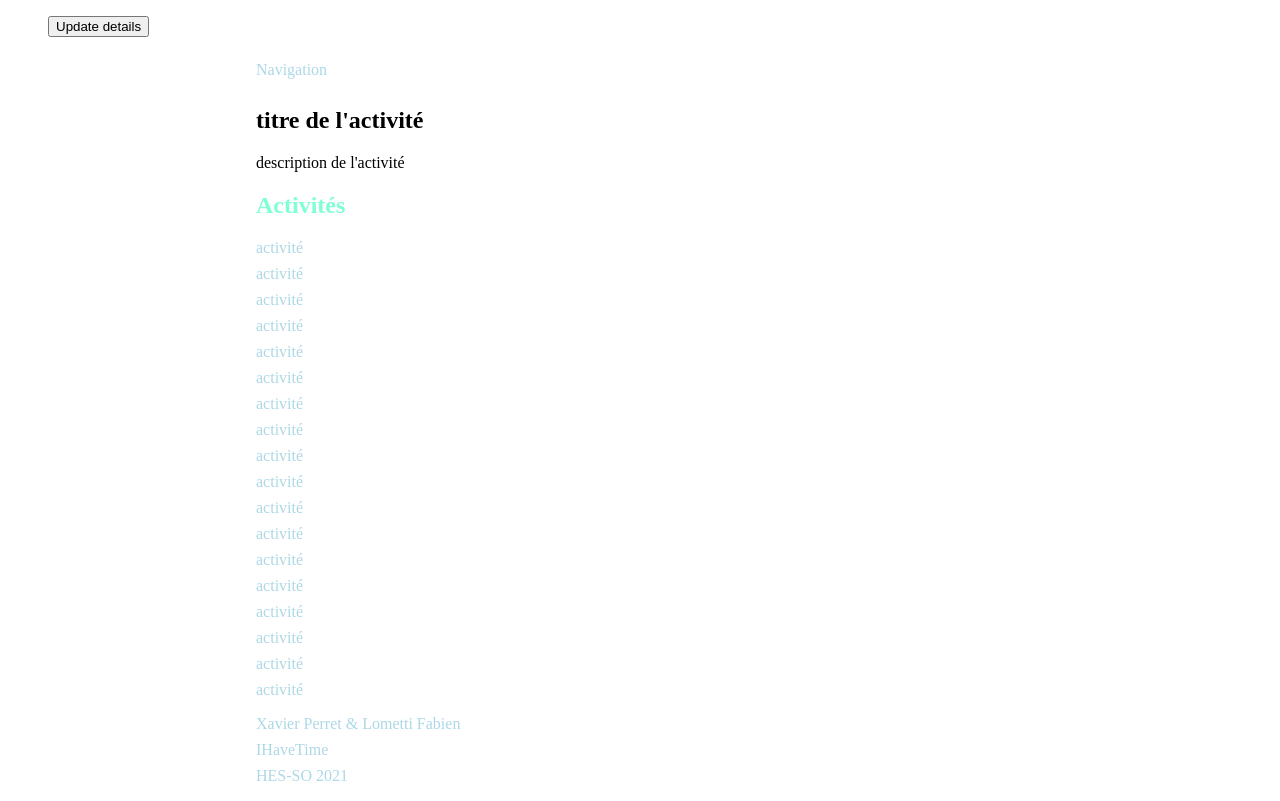
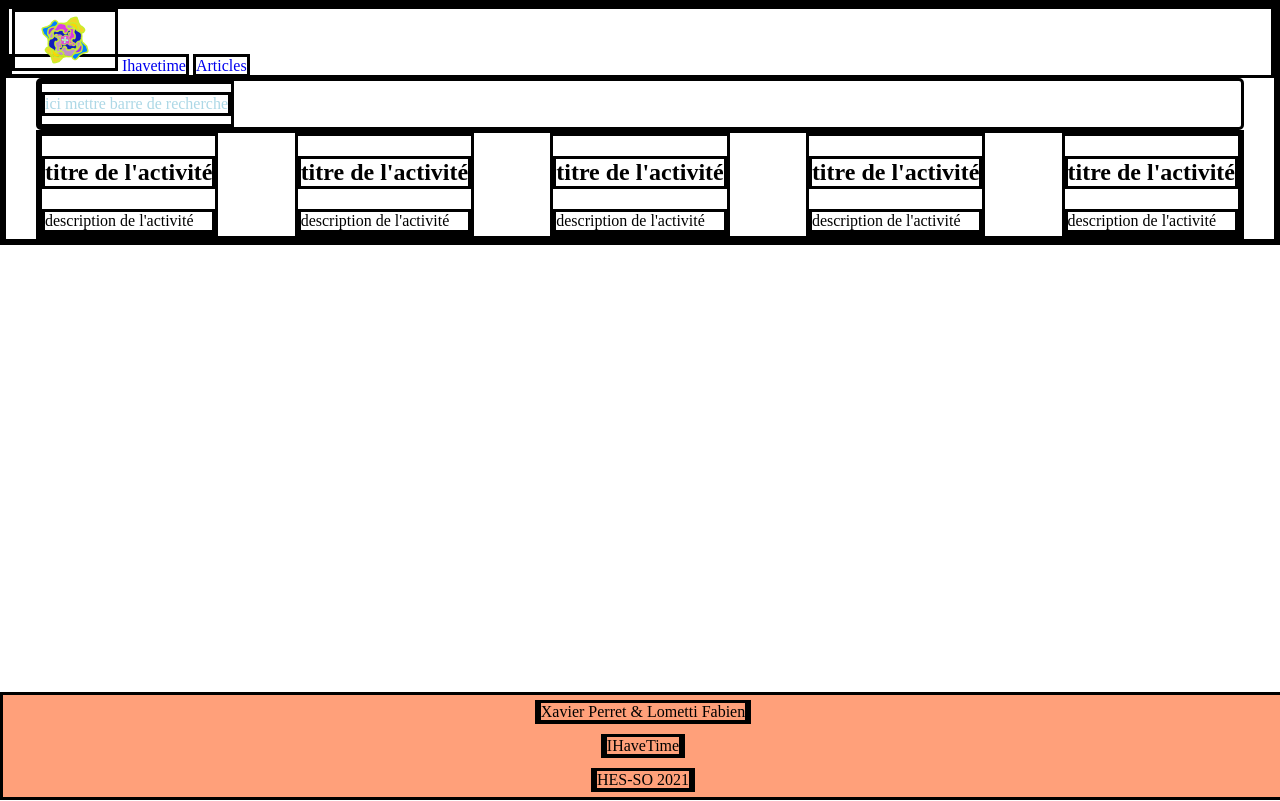
Before and after one commit to xaperret/bored, a plain HTML site: page frontend/index.html in a window 1280 px wide. Drawn offline with Linux system fonts and the light colour scheme.

Commit message:
input flex

```diff
--- a/frontend/index.html
+++ b/frontend/index.html
@@ -1,6 +1,7 @@
 <!DOCTYPE html>
-<html>
-  <head lang="fr">
+<html lang="fr">
+
+<head>
   <meta charset="utf-8">
   <title>Ihavetime</title>
   <meta name="author" content="Fabien Lometti, Xavier Perret">
@@ -8,67 +9,59 @@
 
   <link rel="stylesheet" type="text/css" href="res/css/style.css">
 </head>
+
 <body>
-    <header>
-
-
-      </svg>
-      <dialog id="signIn">
-        <form method="dialog">
-          <label for="idName">Username:</label> <input type="text"
-          id="idName" name="userName">
-          <menu>
-            <button value="cancel">Cancel</button> <button id=
-            "confirmBtn" value="default">Confirm</button>
-          </menu>
-        </form>Sign in or Sign up
-      </dialog>
-      <menu>
-        <button id="updateDetails">Update details</button>
-      </menu>
+  <header id="header">
+    <a href="#home"><img src="res/img/fleurette.png" alt="Art contemporain d'une fleur, logo du site">
+      Ihavetime</a>
+    <a href="article.html">Articles</a>
   </header>
 
   <nav class="container">
     <div class="content">
-        <p>Navigation</p>
+      <p>ici mettre barre de recherche</p>
     </div>
   </nav>
   <main class="container">
-      <div class="activity">
+    <div class="item activity">
       <h2>titre de l'activité</h2>
       <div class="activityDescription">
         description de l'activité
       </div>
     </div>
-      <section class="content">
-        <h1>Activités</h1>
-        <p>activité</p>
-        <p>activité</p>
-        <p>activité</p>
-        <p>activité</p>
-        <p>activité</p>
-        <p>activité</p>
-        <p>activité</p>
-        <p>activité</p>
-        <p>activité</p>
-        <p>activité</p>
-        <p>activité</p>
-        <p>activité</p>
-        <p>activité</p>
-        <p>activité</p>
-        <p>activité</p>
-        <p>activité</p>
-        <p>activité</p>
-        <p>activité</p>
-      </section>
+    <div class="item activity">
+      <h2>titre de l'activité</h2>
+      <div class="activityDescription">
+        description de l'activité
+      </div>
+    </div>
+    <div class="item activity">
+      <h2>titre de l'activité</h2>
+      <div class="activityDescription">
+        description de l'activité
+      </div>
+    </div>
+    <div class="item activity">
+      <h2>titre de l'activité</h2>
+      <div class="activityDescription">
+        description de l'activité
+      </div>
+    </div>
+    <div class="item activity">
+      <h2>titre de l'activité</h2>
+      <div class="activityDescription">
+        description de l'activité
+      </div>
+    </div>
+  </main>
+  <footer class="container_footer">
 
-    </main>
-    <footer>
-      <div class="container">
-        <p>Xavier Perret & Lometti Fabien</p>
-        <p>IHaveTime</p>
-        <p>HES-SO 2021</p>
+    <div class="item_footer"><span>Xavier Perret & Lometti Fabien</span></div>
+    <div class="item_footer"><span>IHaveTime</span></div>
+    <div class="item_footer"><span>HES-SO 2021</span></div>
+
     </div>
   </footer>
 </body>
+
 </html>
--- a/frontend/res/css/style.css
+++ b/frontend/res/css/style.css
@@ -1,28 +1,90 @@
 /* COMMON */
+* {
+  border: 3px black solid;
+}
 
+body{
+  margin:0;
+  padding:0;
+}
 p {
   margin: 8px 0;
+  color: lightblue;
 }
 
-.container {
-  overflow: auto;
-  margin: 0 auto;
-  width: 768px;
+footer {
+  left:0;
+  bottom: 0;
+  min-width: 100vw;
+  position: fixed;
 }
 
 /* HEADER */
+header img { /* icon in header */
+  max-width: 100px;
+  max-height: 100px;
+}
 
-
-
-
+/* NAV */
 nav {
   border-radius: 5px;
   color: rosybrown;
 }
+
+/* MAIN */
+main {
+  display: flex;
+  justify-content: space-between;
+  flex-direction: row;
+}
+
+
+/* LINKS */
+a {
+  text-decoration: none;
+}
+
+/* CLASSES */
+.container {
+  display: flex;
+
+  justify-content: space-between;
+  align-content: center;
+  flex-wrap: wrap;
+  margin: auto 30px;
+}
+
+.container_footer {
+  background-color:lightsalmon;
+  display: flex;
+  flex-direction: column;
+
+}
+.item_footer{
+  margin: 5px auto;
+}
+
 .content {
 
   color:aquamarine;
 }
-p {
-  color: lightblue;
+
+/* Extra large screens, TV */
+@media screen and (min-width: 1201px) {
+
 }
+
+/*
+769 -> 1024px => small screens, laptop
+1025 -> 1200px => desktops
+*/
+
+/* TABLETS */
+@media screen and (max-width: 768px) {
+
+}
+
+/* MOBILE PHONE */
+@media screen and (max-width: 480px) {
+
+}
```
Also changed, not shown: frontend/article.html (added, +51 -0 lines), 1 other file. Lines whose indentation alone changed are shown as unchanged.
